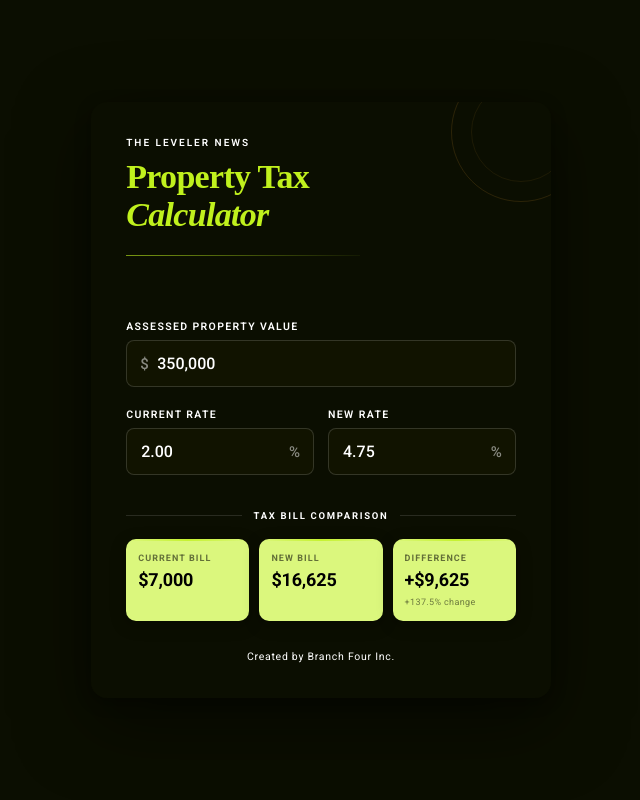
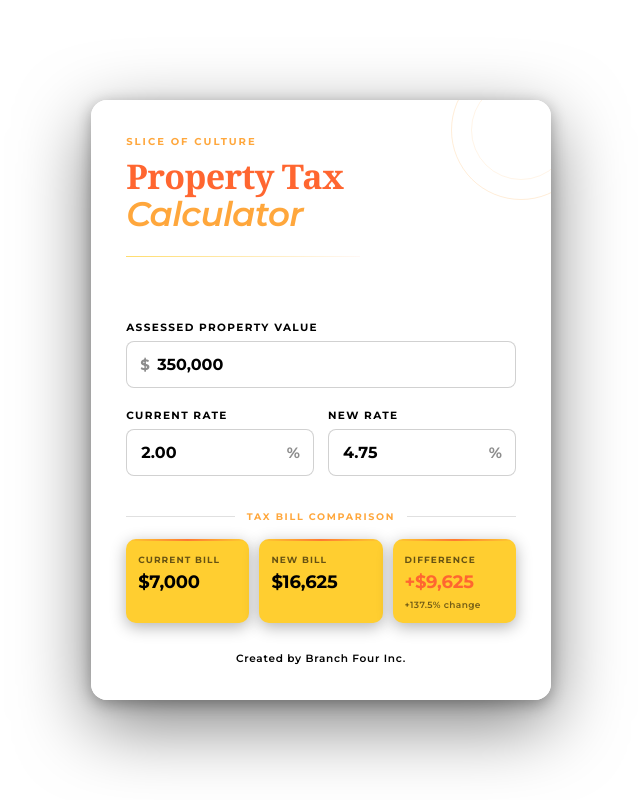
Before and after one commit to Branch-Four-Inc/sliceofculture_tax_calculator, a React (Vite) app: page / in a window 1280 px wide. Shown: the whole page, without its empty margins (319-959 px from the left). Built offline with nearby package versions, Linux system fonts and the light colour scheme.

Commit message:
update colors

```diff
--- a/src/PropertyTaxCalculator.tsx
+++ b/src/PropertyTaxCalculator.tsx
@@ -1,4 +1,17 @@
 import { useState } from "react";
+
+// Brand type system
+const FONT_HEADLINE = "'TT Ramillas', 'Georgia', serif"; // display headline face
+const FONT_HEADLINE_ITALIC = "'Montserrat', 'Helvetica Neue', sans-serif"; // italic accent word
+const FONT_LABEL = "'Montserrat', 'Helvetica Neue', sans-serif"; // bold uppercase labels/eyebrows
+const FONT_VALUE = "'Delicate Sans', 'Montserrat', 'Helvetica Neue', sans-serif"; // numeric/value face
+
+// Brand palette
+const COLOR_WHITE = "#ffffff";
+const COLOR_YELLOW = "#ffce30";
+const COLOR_ORANGE = "#ffa73c";
+const COLOR_RED_ORANGE = "#ff6630";
+const COLOR_BLACK = "#000000";
 
 function fmt(value: number): string {
   return new Intl.NumberFormat("en-US", {
@@ -28,12 +41,12 @@ function InputField({ label, id, value, onChange, prefix, suffix, step = 1 }: In
         htmlFor={id}
         style={{
           fontSize: 10.5,
-          fontWeight: 600,
+          fontWeight: 700,
           textTransform: "uppercase",
           letterSpacing: "0.13em",
-          color: focused ? "#C0F11D" : "#ffffff",
+          color: focused ? COLOR_YELLOW : COLOR_BLACK,
           transition: "color 0.2s ease",
-          fontFamily: "'Roboto', sans-serif",
+          fontFamily: FONT_LABEL,
         }}
       >
         {label}
@@ -45,10 +58,10 @@ function InputField({ label, id, value, onChange, prefix, suffix, step = 1 }: In
               position: "absolute",
               left: 14,
               fontSize: 15,
-              color: focused ? "#C0F11D" : "rgba(255,255,255,0.5)",
+              color: focused ? COLOR_YELLOW : "rgba(0,0,0,0.45)",
               pointerEvents: "none",
-              fontFamily: "'Roboto', sans-serif",
-              fontWeight: 500,
+              fontFamily: FONT_VALUE,
+              fontWeight: 700,
               transition: "color 0.2s ease",
             }}
           >
@@ -69,15 +82,15 @@ function InputField({ label, id, value, onChange, prefix, suffix, step = 1 }: In
             boxSizing: "border-box",
             padding: `13px ${suffix ? "42px" : "14px"} 13px ${prefix ? "30px" : "14px"}`,
             fontSize: 16,
-            fontFamily: "'Roboto', sans-serif",
-            fontWeight: 500,
-            border: `1.5px solid ${focused ? "#C0F11D" : "rgba(255,255,255,0.15)"}`,
+            fontFamily: FONT_VALUE,
+            fontWeight: 700,
+            border: `1.5px solid ${focused ? COLOR_YELLOW : "rgba(0,0,0,0.18)"}`,
             borderRadius: 8,
             outline: "none",
-            background: focused ? "#161a02" : "#111300",
-            color: "#ffffff",
+            background: focused ? "#fffaeb" : "#ffffff",
+            color: COLOR_BLACK,
             transition: "all 0.2s ease",
-            boxShadow: focused ? "0 0 0 3px rgba(192,241,29,0.12)" : "none",
+            boxShadow: focused ? "0 0 0 3px rgba(255,206,48,0.15)" : "none",
           }}
         />
         {suffix && (
@@ -86,10 +99,10 @@ function InputField({ label, id, value, onChange, prefix, suffix, step = 1 }: In
               position: "absolute",
               right: 14,
               fontSize: 15,
-              color: focused ? "#C0F11D" : "rgba(255,255,255,0.5)",
+              color: focused ? COLOR_YELLOW : "rgba(0,0,0,0.45)",
               pointerEvents: "none",
-              fontFamily: "'Roboto', sans-serif",
-              fontWeight: 500,
+              fontFamily: FONT_VALUE,
+              fontWeight: 700,
               transition: "color 0.2s ease",
             }}
           >
@@ -125,12 +138,12 @@ function CommaInputField({ label, id, value, onChange, prefix }: Omit<InputField
         htmlFor={id}
         style={{
           fontSize: 10.5,
-          fontWeight: 600,
+          fontWeight: 700,
           textTransform: "uppercase",
           letterSpacing: "0.13em",
-          color: focused ? "#C0F11D" : "#ffffff",
+          color: focused ? COLOR_YELLOW : COLOR_BLACK,
           transition: "color 0.2s ease",
-          fontFamily: "'Roboto', sans-serif",
+          fontFamily: FONT_LABEL,
         }}
       >
         {label}
@@ -142,10 +155,10 @@ function CommaInputField({ label, id, value, onChange, prefix }: Omit<InputField
               position: "absolute",
               left: 14,
               fontSize: 15,
-              color: focused ? "#C0F11D" : "rgba(255,255,255,0.5)",
+              color: focused ? COLOR_YELLOW : "rgba(0,0,0,0.45)",
               pointerEvents: "none",
-              fontFamily: "'Roboto', sans-serif",
-              fontWeight: 500,
+              fontFamily: FONT_VALUE,
+              fontWeight: 700,
               transition: "color 0.2s ease",
             }}
           >
@@ -165,15 +178,15 @@ function CommaInputField({ label, id, value, onChange, prefix }: Omit<InputField
             boxSizing: "border-box",
             padding: `13px 14px 13px ${prefix ? "30px" : "14px"}`,
             fontSize: 16,
-            fontFamily: "'Roboto', sans-serif",
-            fontWeight: 500,
-            border: `1.5px solid ${focused ? "#C0F11D" : "rgba(255,255,255,0.15)"}`,
+            fontFamily: FONT_VALUE,
+            fontWeight: 700,
+            border: `1.5px solid ${focused ? COLOR_YELLOW : "rgba(0,0,0,0.18)"}`,
             borderRadius: 8,
             outline: "none",
-            background: focused ? "#161a02" : "#111300",
-            color: "#ffffff",
+            background: focused ? "#fffaeb" : "#ffffff",
+            color: COLOR_BLACK,
             transition: "all 0.2s ease",
-            boxShadow: focused ? "0 0 0 3px rgba(192,241,29,0.12)" : "none",
+            boxShadow: focused ? "0 0 0 3px rgba(255,206,48,0.15)" : "none",
           }}
         />
       </div>
@@ -188,13 +201,14 @@ interface MetricCardProps {
   note?: string;
 }
 
-function MetricCard({ label, value, note }: MetricCardProps) {
-  const valueColor = "#000000";
+function MetricCard({ label, value, variant = "default", note }: MetricCardProps) {
+  const valueColor =
+    variant === "increase" ? COLOR_RED_ORANGE : variant === "decrease" ? COLOR_BLACK : COLOR_BLACK;
 
   return (
     <div
       style={{
-        background: "#DBF77D",
+        background: COLOR_YELLOW,
         borderRadius: 10,
         padding: "0.9rem 0.75rem 0.85rem",
         display: "flex",
@@ -205,13 +219,13 @@ function MetricCard({ label, value, note }: MetricCardProps) {
         boxShadow: "0 4px 16px rgba(0,0,0,0.3)",
       }}
     >
-      {/* lime shimmer top line */}
+      {/* brand shimmer top line */}
       <div
         style={{
           position: "absolute",
           top: 0, left: 0, right: 0,
           height: 2,
-          background: "linear-gradient(90deg, transparent, rgba(192,241,29,0.8), transparent)",
+          background: "linear-gradient(90deg, transparent, rgba(255,102,48,0.8), transparent)",
         }}
       />
       <div
@@ -220,8 +234,8 @@ function MetricCard({ label, value, note }: MetricCardProps) {
           fontWeight: 700,
           textTransform: "uppercase",
           letterSpacing: "0.12em",
-          color: "rgba(0,0,0,0.55)",
-          fontFamily: "'Roboto', sans-serif",
+          color: "rgba(0,0,0,0.6)",
+          fontFamily: FONT_LABEL,
           textAlign: "left",
         }}
       >
@@ -232,7 +246,7 @@ function MetricCard({ label, value, note }: MetricCardProps) {
           fontSize: 18,
           fontWeight: 700,
           color: valueColor,
-          fontFamily: "'Roboto', sans-serif",
+          fontFamily: FONT_VALUE,
           letterSpacing: "-0.01em",
           lineHeight: 1,
           textAlign: "left",
@@ -242,7 +256,7 @@ function MetricCard({ label, value, note }: MetricCardProps) {
         {value}
       </div>
       {note && (
-        <div style={{ fontSize: 9, color: "rgba(0,0,0,0.5)", fontFamily: "'Roboto', sans-serif", letterSpacing: "0.04em", textAlign: "left" }}>
+        <div style={{ fontSize: 9, color: "rgba(0,0,0,0.55)", fontFamily: FONT_LABEL, fontWeight: 600, letterSpacing: "0.04em", textAlign: "left" }}>
           {note}
         </div>
       )}
@@ -277,10 +291,17 @@ export default function PropertyTaxCalculator() {
   return (
     <>
       <style>{`
-        @import url('https://fonts.googleapis.com/css2?family=Roboto:wght@300;400;500;600;700&display=swap');
+        @import url('https://fonts.googleapis.com/css2?family=Montserrat:ital,wght@0,400;0,600;0,700;1,400;1,600&display=swap');
         @font-face {
-          font-family: 'March';
-          src: local('March');
+          font-family: 'TT Ramillas';
+          src: local('TT Ramillas'), local('TT Ramillas Bold');
+          font-weight: 700;
+          font-display: swap;
+        }
+        @font-face {
+          font-family: 'Delicate Sans';
+          src: local('Delicate Sans'), local('Delicate Sans Bold');
+          font-weight: 700;
           font-display: swap;
         }
         *, *::before, *::after { box-sizing: border-box; }
@@ -292,13 +313,13 @@ export default function PropertyTaxCalculator() {
       <div
         style={{
           minHeight: "100vh",
-          background: "#0b0e01",
+          background: COLOR_WHITE,
           backgroundImage: "none",
           display: "flex",
           alignItems: "center",
           justifyContent: "center",
           padding: "2.5rem 1rem",
-          fontFamily: "'Roboto', sans-serif",
+          fontFamily: FONT_LABEL,
         }}
       >
         <div style={{ width: "100%", maxWidth: 460 }}>
@@ -314,7 +335,7 @@ export default function PropertyTaxCalculator() {
             {/* Header */}
             <div
               style={{
-                background: "#0b0e01",
+                background: COLOR_WHITE,
                 backgroundImage: "none",
                 padding: "2.2rem 2.2rem 2rem",
                 position: "relative",
@@ -326,49 +347,49 @@ export default function PropertyTaxCalculator() {
                 position: "absolute", top: -40, right: -40,
                 width: 140, height: 140,
                 borderRadius: "50%",
-                border: "1px solid rgba(196,134,42,0.18)",
+                border: "1px solid rgba(255,167,60,0.2)",
                 pointerEvents: "none",
               }} />
               <div style={{
                 position: "absolute", top: -20, right: -20,
                 width: 100, height: 100,
                 borderRadius: "50%",
-                border: "1px solid rgba(196,134,42,0.1)",
+                border: "1px solid rgba(255,167,60,0.12)",
                 pointerEvents: "none",
               }} />
 
               {/* Eyebrow */}
               <div style={{
                 fontSize: 10,
-                fontWeight: 600,
+                fontWeight: 700,
                 letterSpacing: "0.2em",
                 textTransform: "uppercase",
-                color: "#ffffff",
-                fontFamily: "'Roboto', sans-serif",
+                color: COLOR_ORANGE,
+                fontFamily: FONT_LABEL,
                 marginBottom: 10,
               }}>
-                The Leveler News
+                Slice of Culture
               </div>
 
               <h1 style={{
                 fontSize: 34,
                 fontWeight: 700,
-                color: "#C0F11D",
+                color: COLOR_RED_ORANGE,
                 margin: 0,
                 letterSpacing: "-0.02em",
                 lineHeight: 1.1,
-                fontFamily: "'Regards', 'Regards Regular', serif",
+                fontFamily: FONT_HEADLINE,
               }}>
                 Property Tax
                 <br />
-                <span style={{ color: "#C0F11D", fontStyle: "italic" }}>Calculator</span>
+                <span style={{ color: COLOR_ORANGE, fontStyle: "italic", fontFamily: FONT_HEADLINE_ITALIC, fontWeight: 600 }}>Calculator</span>
               </h1>
 
-              {/* Lime rule */}
+              {/* Brand rule */}
               <div style={{
                 marginTop: "1.4rem",
                 height: 1,
-                background: "linear-gradient(90deg, rgba(192,241,29,0.6), rgba(192,241,29,0.05))",
+                background: "linear-gradient(90deg, rgba(255,206,48,0.7), rgba(255,102,48,0.05))",
                 width: "60%",
               }} />
             </div>
@@ -376,7 +397,7 @@ export default function PropertyTaxCalculator() {
             {/* Body */}
             <div
               style={{
-              background: "#0b0e01",
+              background: COLOR_WHITE,
                 padding: "2rem 2.2rem 2.2rem",
               }}
             >
@@ -413,19 +434,19 @@ export default function PropertyTaxCalculator() {
 
               {/* Section label */}
               <div style={{ display: "flex", alignItems: "center", gap: 12, marginBottom: "1.1rem" }}>
-                <div style={{ flex: 1, height: 1, background: "rgba(255,255,255,0.12)" }} />
+                <div style={{ flex: 1, height: 1, background: "rgba(0,0,0,0.12)" }} />
                 <span style={{
                   fontSize: 9.5,
                   fontWeight: 700,
                   letterSpacing: "0.18em",
                   textTransform: "uppercase",
-                  color: "#ffffff",
-                  fontFamily: "'Roboto', sans-serif",
+                  color: COLOR_ORANGE,
+                  fontFamily: FONT_LABEL,
                   whiteSpace: "nowrap",
                 }}>
                   Tax Bill Comparison
                 </span>
-                <div style={{ flex: 1, height: 1, background: "rgba(255,255,255,0.12)" }} />
+                <div style={{ flex: 1, height: 1, background: "rgba(0,0,0,0.12)" }} />
               </div>
 
               {/* Metric cards */}
@@ -445,8 +466,9 @@ export default function PropertyTaxCalculator() {
                 marginTop: "1.8rem",
                 textAlign: "center",
                 fontSize: 10.5,
-                color: "#ffffff",
-                fontFamily: "'Roboto', sans-serif",
+                fontWeight: 600,
+                color: COLOR_BLACK,
+                fontFamily: FONT_LABEL,
                 letterSpacing: "0.07em",
               }}>
                 Created by Branch Four Inc.
```
